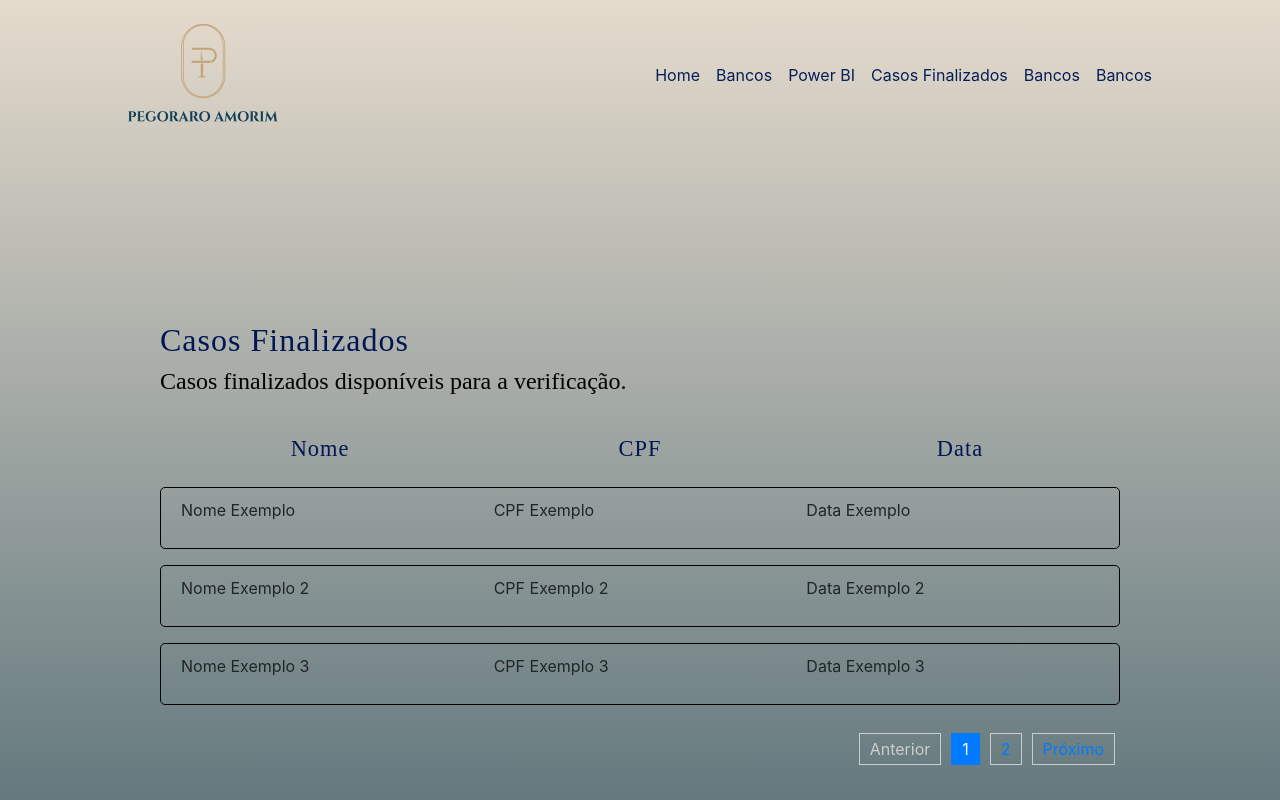
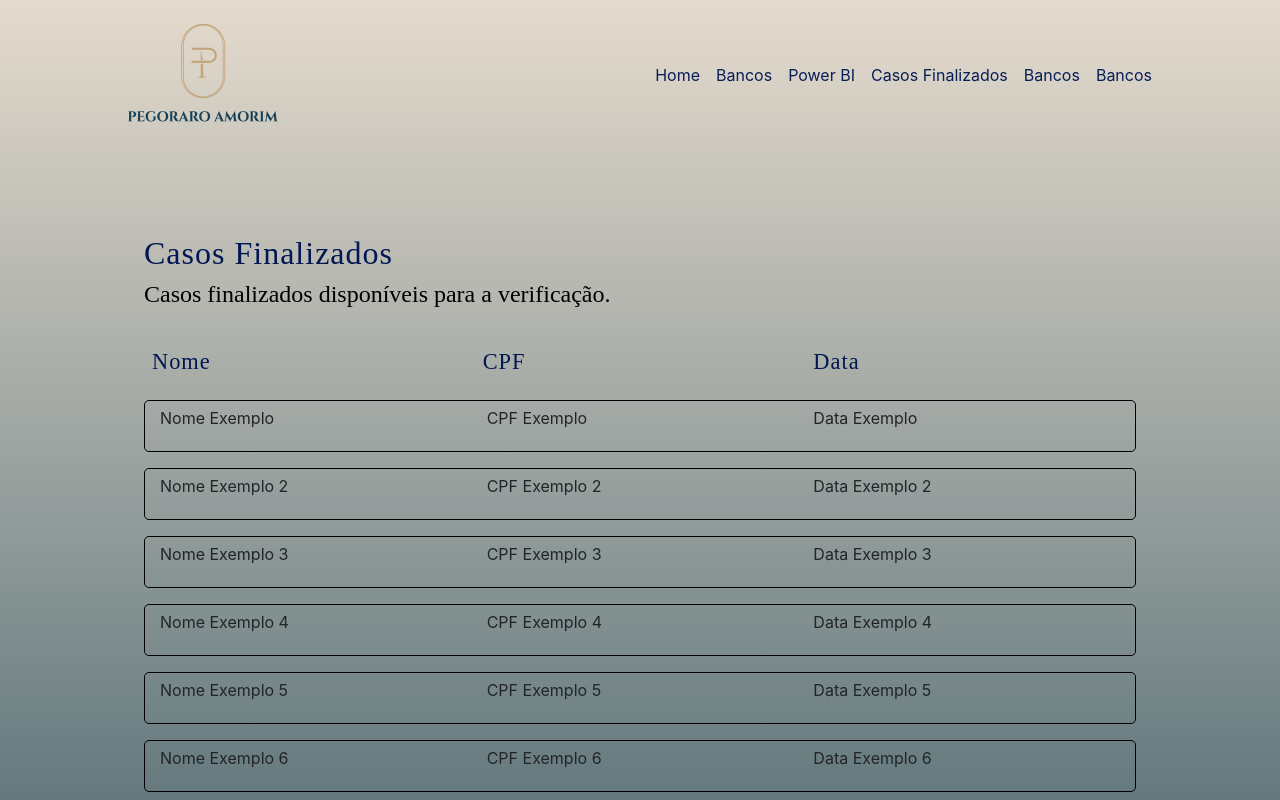
Before and after one commit to ReginaPompeo/Front-End-SRPA, a React (Create React App) app in the folder srpa-application/: page /casosfinalizados in a window 1280 px wide. Shown: the top 800 px of the page. Built offline with nearby package versions, Linux system fonts and the light colour scheme.

Commit message:
create: Pagination
I created and styled the pagination on the page "Casos Finalizados".

```diff
--- a/srpa-application/src/App.js
+++ b/srpa-application/src/App.js
@@ -7,6 +7,7 @@ import Footer from "./components/Footer/Footer";
 import Bancos from "./components/Bancos/Bancos";
 import PowerBI from "./components/PowerBI/PowerBI";
 import CasosFinalizados from './components/CasosFinalizados/CasosFinalizados';
+import DetalhesContato from './components/CasosFinalizados/DetalhesContato';
 
 function App() {
   return (
@@ -20,6 +21,7 @@ function App() {
         <Route path="/bancos" element={<Bancos/>} />
         <Route path="/powerbi" element={<PowerBI/>} />
         <Route path="/casosfinalizados" element={<CasosFinalizados/>} />
+        <Route path="/detalhes/:nome" component={DetalhesContato} />
         </Routes>
         <Footer/>
       </Container>
--- a/srpa-application/src/components/CasosFinalizados/CasosFinalizados.jsx
+++ b/srpa-application/src/components/CasosFinalizados/CasosFinalizados.jsx
@@ -1,10 +1,12 @@
 import React, { useState } from "react";
 import styled from "styled-components";
 import ReactPaginate from "react-paginate";
+import { useNavigate } from "react-router-dom";
 
 const CasosFinalizados = () => {
   const [currentPage, setCurrentPage] = useState(0);
-  const itemsPerPage = 3;
+  const itemsPerPage = 10;
+  const navigate = useNavigate();
 
   const data = [
     { nome: "Nome Exemplo", cpf: "CPF Exemplo", data: "Data Exemplo" },
@@ -23,6 +25,10 @@ const CasosFinalizados = () => {
     setCurrentPage(selected);
   };
 
+  const handleRowClick = (item) => {
+    navigate(`/detalhes/${item.nome}`, { state: { contact: item } });
+  };
+
   return (
     <StyledContainer id="powerbi">
       <StyledText>
@@ -36,7 +42,7 @@ const CasosFinalizados = () => {
       </StyledTextTitle>
       <StyledFields>
         {currentData.map((item, index) => (
-          <FieldsRow key={index}>
+          <FieldsRow key={index} onClick={() => handleRowClick(item)}>
             <FieldsName>
               <p>{item.nome}</p>
             </FieldsName>
@@ -113,8 +119,9 @@ const FieldsRow = styled.div`
   justify-content: space-between;
   text-align: left;
   border: 1px solid #000000; /* Adiciona uma borda preta ao redor de cada linha */
-  padding: 10px; /* Adiciona um pouco de espaçamento interno */
+  padding: 5px; /* Adiciona um pouco de espaçamento interno */
   border-radius: 5px; /* Adiciona cantos arredondados */
+  cursor: pointer; /* Adiciona o cursor pointer ao passar sobre a linha */
 `;
 
 const FieldsName = styled.div`
@@ -133,7 +140,7 @@ const FieldsData = styled.div`
 `;
 
 const StyledContainer = styled(Container)`
-  padding: 2rem;
+  padding: 1rem;
   height: 100vh;
 `;
 
@@ -148,7 +155,7 @@ const StyledTextTitle = styled(Text)`
   margin-bottom: 1rem;
   h3 {
     flex: 1;
-    text-align: center; /* Centraliza o texto nos títulos */
+    padding-left: 0.5rem;
     font-size: 1.4rem;
     font-family: "Lora", serif;
     font-optical-sizing: auto;
@@ -173,22 +180,22 @@ const PaginationContainer = styled.div`
     margin: 0 5px;
   }
   .pagination li a {
-    border: 1px solid #ccc;
+    border: none;
     padding: 5px 10px;
     text-decoration: none;
-    color: #007bff;
+    color: #001753;
     cursor: pointer;
   }
   .pagination li.active a {
-    background-color: #007bff;
+    background-color: #A36201;
     color: white;
-    border: 1px solid #007bff;
+    border: none;
   }
   .pagination li.disabled a {
-    color: #ccc;
+    color: #001753;
     cursor: not-allowed;
   }
   .pagination li a:hover {
-    background-color: #eee;
+    background-color: #A36201;
   }
 `;
--- /dev/null
+++ b/srpa-application/src/components/CasosFinalizados/DetalhesContato.jsx
@@ -0,0 +1,52 @@
+import React from 'react';
+import { useLocation, useNavigate } from 'react-router-dom';
+import styled from 'styled-components';
+
+const DetalhesContato = () => {
+  const location = useLocation();
+  const navigate = useNavigate();
+  const { contact } = location.state || { contact: {} };
+
+  return (
+    <StyledContainer>
+      <h2>Detalhes do Contato</h2>
+      <p><strong>Nome:</strong> {contact.nome}</p>
+      <p><strong>CPF:</strong> {contact.cpf}</p>
+      <p><strong>Data:</strong> {contact.data}</p>
+      <button onClick={() => navigate('/')}>Voltar</button>
+    </StyledContainer>
+  );
+};
+
+export default DetalhesContato;
+
+const StyledContainer = styled.div`
+  display: flex;
+  flex-direction: column;
+  padding: 2rem;
+  width: 50%;
+  max-width: 600px;
+  margin: 2rem auto;
+  border: 1px solid #000000;
+  border-radius: 5px;
+  box-shadow: 0 2px 10px rgba(0, 0, 0, 0.1);
+  text-align: center;
+
+  h2 {
+    margin-bottom: 1rem;
+  }
+
+  p {
+    margin: 0.5rem 0;
+  }
+
+  button {
+    margin-top: 1rem;
+    padding: 0.5rem 1rem;
+    background: #001753;
+    color: white;
+    border: none;
+    border-radius: 5px;
+    cursor: pointer;
+  }
+`;
--- a/srpa-application/src/components/PowerBI/PowerBI.jsx
+++ b/srpa-application/src/components/PowerBI/PowerBI.jsx
@@ -58,7 +58,6 @@ const Button = styled.button`
   width: 15rem;
   height: 3rem;
   text-align: center;
-  line-height: 3rem;
   text-decoration: none;
   transition: background-color 0.3s;
   &:hover {
```
